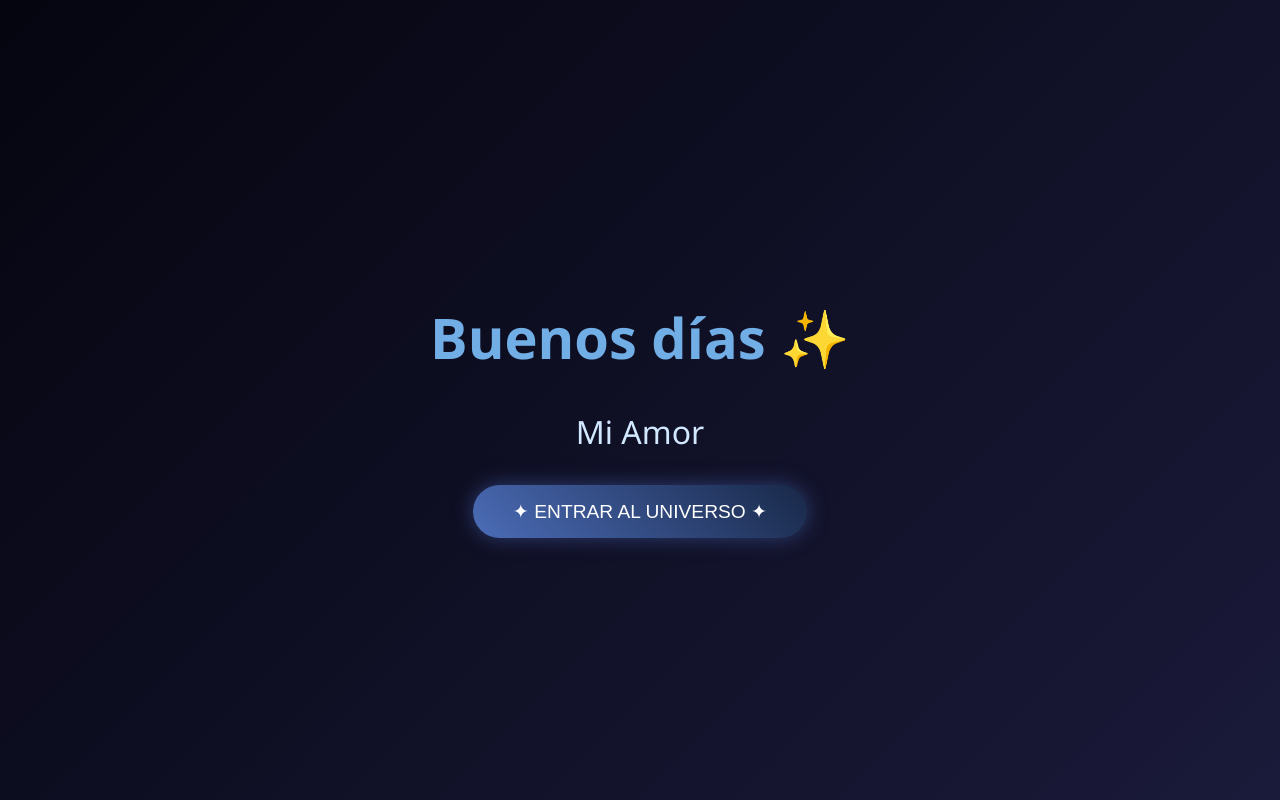
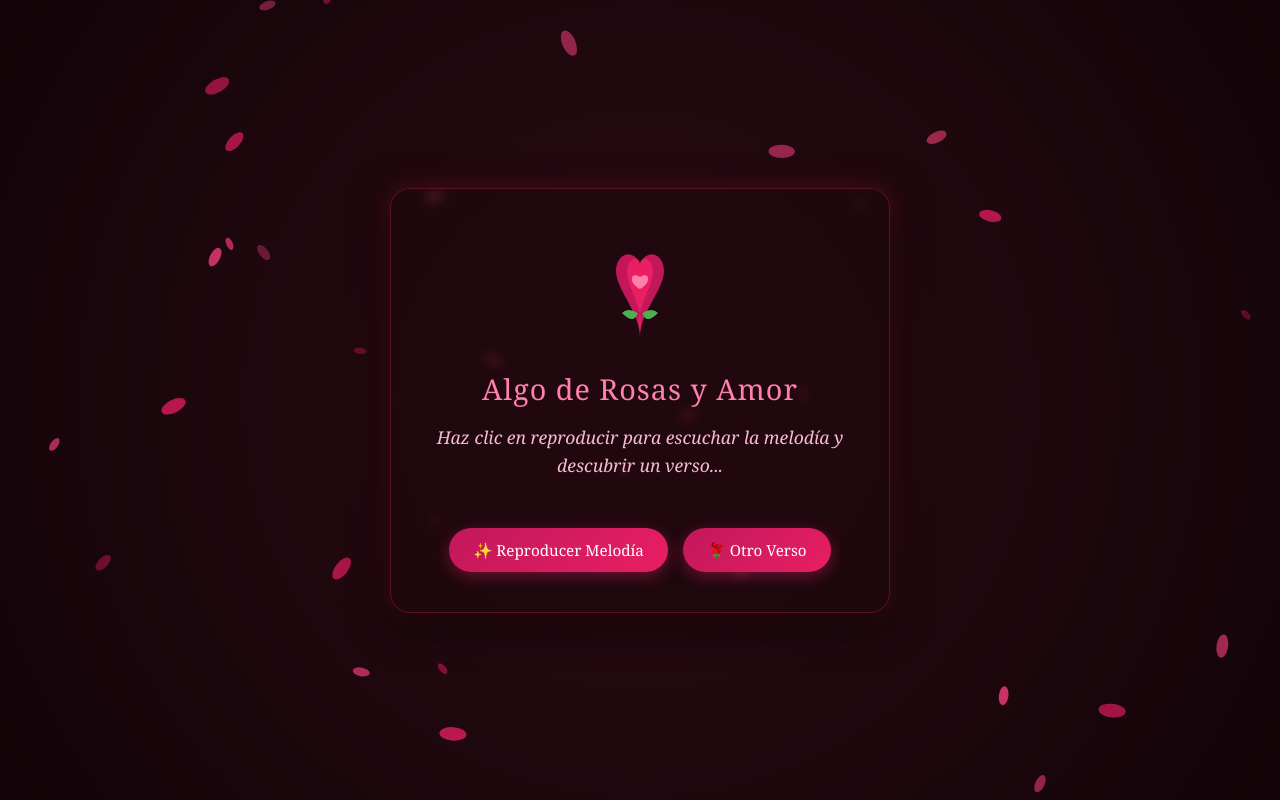
Before and after one commit to Abel23JR/Media-Louncher, a plain HTML site: page index.html in a window 1280 px wide. Drawn offline with nearby package versions, Linux system fonts and the light colour scheme.

Commit message:
Update index.html

```diff
--- a/index.html
+++ b/index.html
@@ -3,157 +3,272 @@
 <head>
     <meta charset="UTF-8">
     <meta name="viewport" content="width=device-width, initial-scale=1.0">
-    <title>Mi Universo para Ti</title>
+    <title>Algo de Rosas y Amor</title>
     <style>
-        body, html { margin: 0; padding: 0; width: 100%; height: 100%; overflow: hidden; background-color: #000; font-family: 'Segoe UI', Tahoma, Geneva, Verdana, sans-serif; }
-
-        #landing {
-            position: absolute; top: 0; left: 0; width: 100%; height: 100%;
-            display: flex; flex-direction: column; justify-content: center; align-items: center;
-            background: linear-gradient(135deg, #050510 0%, #1a1a3a 100%);
-            z-index: 100; color: white; text-align: center; transition: opacity 1s ease-out;
+        * {
+            margin: 0;
+            padding: 0;
+            box-sizing: border-box;
         }
 
-        h1 { font-size: 3.5rem; color: #72aee6; margin-bottom: 0.5rem; }
-        h2 { font-size: 2rem; font-weight: 300; margin-bottom: 2rem; color: #d1e8ff; }
-
-        #btn-entrar {
-            background: linear-gradient(45deg, #4b6cb7 0%, #182848 100%);
-            border: none; padding: 15px 40px; font-size: 1.2rem; color: white;
-            border-radius: 30px; cursor: pointer; box-shadow: 0 0 20px rgba(75, 108, 183, 0.5);
-            transition: transform 0.3s, box-shadow 0.3s; text-transform: uppercase;
+        body {
+            background: radial-gradient(circle at center, #2c0b14 0%, #120408 100%);
+            color: #fce4ec;
+            font-family: 'Georgia', serif;
+            min-height: 100vh;
+            display: flex;
+            justify-content: center;
+            align-items: center;
+            overflow: hidden;
+            position: relative;
         }
 
-        #btn-entrar:hover { transform: scale(1.05); box-shadow: 0 0 30px rgba(75, 108, 183, 0.8); }
+        canvas {
+            position: absolute;
+            top: 0;
+            left: 0;
+            width: 100%;
+            height: 100%;
+            pointer-events: none;
+            z-index: 1;
+        }
 
-        /* Contenedor 3D oculto por defecto */
-        #canvas-container { position: absolute; top: 0; left: 0; width: 100%; height: 100%; z-index: 1; opacity: 0; transition: opacity 1.5s ease-in; }
+        .container {
+            position: relative;
+            z-index: 2;
+            text-align: center;
+            background: rgba(30, 8, 14, 0.75);
+            padding: 40px;
+            border-radius: 20px;
+            box-shadow: 0 10px 40px rgba(0, 0, 0, 0.8), 0 0 25px rgba(229, 57, 53, 0.3);
+            border: 1px solid rgba(233, 30, 99, 0.3);
+            max-width: 500px;
+            width: 90%;
+            backdrop-filter: blur(5px);
+        }
 
-        .foto-flotante, .frase-flotante { opacity: 0; transition: opacity 2s ease-in; pointer-events: none; }
-        .foto-flotante { position: absolute; width: 180px; border-radius: 10px; border: 2px solid rgba(255, 255, 255, 0.5); z-index: 10; box-shadow: 0 0 20px rgba(255, 255, 255, 0.2); }
-        .frase-flotante { position: absolute; color: rgba(255, 255, 255, 0.8); font-size: 1.2rem; text-shadow: 0 0 10px rgba(255, 255, 255, 0.5); z-index: 5; text-align: center; max-width: 300px;}
+        .rose-container {
+            width: 120px;
+            height: 120px;
+            margin: 0 auto 20px auto;
+            transition: transform 0.5s ease;
+        }
 
-        /* NUEVO: Animación CSS altamente optimizada en lugar de JavaScript */
-        @keyframes flotar {
-            0% { transform: translateY(0px); }
-            50% { transform: translateY(-15px); }
-            100% { transform: translateY(0px); }
+        .rose-container.active {
+            transform: scale(1.1);
+            filter: drop-shadow(0 0 15px rgba(255, 64, 129, 0.8));
         }
-        .flotando-anim {
-            animation: flotar 4s infinite ease-in-out;
+
+        h1 {
+            font-size: 1.8rem;
+            margin-bottom: 15px;
+            color: #ff80ab;
+            font-weight: normal;
+            letter-spacing: 1px;
+        }
+
+        .poem-box {
+            font-style: italic;
+            font-size: 1.1rem;
+            line-height: 1.6;
+            min-height: 80px;
+            margin-bottom: 25px;
+            color: #f8bbd0;
+            transition: opacity 0.5s ease;
+        }
+
+        .btn-group {
+            display: flex;
+            gap: 15px;
+            justify-content: center;
+        }
+
+        button {
+            background: linear-gradient(135deg, #c2185b, #e91e63);
+            color: white;
+            border: none;
+            padding: 12px 24px;
+            border-radius: 30px;
+            font-size: 0.95rem;
+            cursor: pointer;
+            box-shadow: 0 4px 15px rgba(233, 30, 99, 0.4);
+            transition: all 0.3s ease;
+            font-family: 'Georgia', serif;
+        }
+
+        button:hover {
+            background: linear-gradient(135deg, #d81b60, #f06292);
+            transform: translateY(-2px);
+            box-shadow: 0 6px 20px rgba(233, 30, 99, 0.6);
+        }
+
+        button:active {
+            transform: translateY(0);
         }
     </style>
-    <script src="https://cdnjs.cloudflare.com/ajax/libs/three.js/r128/three.min.js"></script>
 </head>
 <body>
 
-    <audio id="musica" loop preload="auto">
-        <source src="https://res.cloudinary.com/dvm2v0zvr/video/upload/v1781928617/Mi_vida_sin_ti_-_Jes%C3%BAs_Adrian_romero_-_C_Cmusicafull_128k_dfonnp.mp3" type="audio/mpeg">
-    </audio>
+    <!-- Canvas para la lluvia de pétalos -->
+    <canvas id="petalsCanvas"></canvas>
 
-    <div id="landing">
-        <h1>Buenos días ✨</h1>
-        <h2>Mi Amor</h2>
-        <button id="btn-entrar">✦ Entrar al Universo ✦</button>
+    <div class="container">
+        <!-- Rosa SVG Interactiva -->
+        <div class="rose-container" id="roseIcon">
+            <svg viewBox="0 0 100 100" width="100%" height="100%">
+                <path d="M50 90 C 50 70, 30 50, 30 35 C 30 20, 45 15, 50 30 C 55 15, 70 20, 70 35 C 70 50, 50 70, 50 90 Z" fill="#c2185b" />
+                <path d="M50 85 C 45 65, 65 45, 60 30 C 55 20, 48 25, 50 35 C 52 25, 45 20, 40 30 C 35 45, 55 65, 50 85 Z" fill="#e91e63" />
+                <path d="M50 40 C 42 35, 40 45, 50 50 C 60 45, 58 35, 50 40 Z" fill="#ff80ab" />
+                <path d="M48 70 Q 40 65, 35 70 Q 45 80, 48 70 Z" fill="#4caf50" />
+                <path d="M52 70 Q 60 65, 65 70 Q 55 80, 52 70 Z" fill="#4caf50" />
+            </svg>
+        </div>
+
+        <h1>Algo de Rosas y Amor</h1>
+
+        <div class="poem-box" id="poemText">
+            Haz clic en reproducir para escuchar la melodía y descubrir un verso...
+        </div>
+
+        <div class="btn-group">
+            <button id="playBtn">✨ Reproducer Melodía</button>
+            <button id="nextBtn">🌹 Otro Verso</button>
+        </div>
     </div>
 
-    <div id="canvas-container"></div>
+    <script>
+        // --- 1. LLUVIA DE PÉTALOS (CANVAS) ---
+        const canvas = document.getElementById('petalsCanvas');
+        const ctx = canvas.getContext('2d');
 
-    <img src="https://res.cloudinary.com/dvm2v0zvr/image/upload/v1775524344/xrrsqwzwxet2bqpey8mh.jpg" class="foto-flotante flotando-anim" style="top: 15%; left: 10%; animation-delay: 0s;" loading="lazy">
-    <img src="https://res.cloudinary.com/dvm2v0zvr/image/upload/v1771000212/lu0vh9dirievwosl19sx.jpg" class="foto-flotante flotando-anim" style="bottom: 20%; right: 15%; animation-delay: 1s;" loading="lazy">
-    <img src="https://res.cloudinary.com/dvm2v0zvr/image/upload/v1771012672/zohlnjlunxeafhnzdinx.jpg" class="foto-flotante flotando-anim" style="top: 20%; right: 10%; animation-delay: 0.5s;" loading="lazy">
-    <img src="https://res.cloudinary.com/dvm2v0zvr/image/upload/v1772531768/jg9mt5nc4h6hkeweofsd.jpg" class="foto-flotante flotando-anim" style="bottom: 15%; left: 15%; animation-delay: 1.5s;" loading="lazy">
+        function resizeCanvas() {
+            canvas.width = window.innerWidth;
+            canvas.height = window.innerHeight;
+        }
+        window.addEventListener('resize', resizeCanvas);
+        resizeCanvas();
 
-    <div class="frase-flotante flotando-anim" style="top: 10%; left: 40%; animation-delay: 0.2s;">Te amo no solo por lo que eres, sino por lo que soy cuando estoy contigo.</div>
-    <div class="frase-flotante flotando-anim" style="top: 30%; left: 5%; animation-delay: 0.8s;">Desde que llegaste a mi vida, todo tiene más sentido.</div>
-    <div class="frase-flotante flotando-anim" style="top: 50%; right: 5%; animation-delay: 1.2s;">Te amo con la fuerza de mil estrellas y, aun así, siento que es poco.</div>
-    <div class="frase-flotante flotando-anim" style="top: 70%; left: 10%; animation-delay: 0.4s;">En tus ojos encuentro mi paz; y, en tu sonrisa, mi razón de ser.</div>
-    <div class="frase-flotante flotando-anim" style="top: 90%; left: 40%; animation-delay: 1.6s;">No necesito promesas, solo tu amor sincero cada día.</div>
-    <div class="frase-flotante flotando-anim" style="top: 5%; right: 10%; animation-delay: 0.3s;">El amor verdadero no se busca, se encuentra cuando menos lo esperas.</div>
-    <div class="frase-flotante flotando-anim" style="top: 40%; left: 40%; animation-delay: 0.9s;">Tú eres mi refugio, mi sonrisa en los días grises.</div>
-    <div class="frase-flotante flotando-anim" style="top: 60%; right: 10%; animation-delay: 1.1s;">Mi amor por ti crece con cada latido de mi corazón.</div>
-    <div class="frase-flotante flotando-anim" style="top: 80%; left: 30%; animation-delay: 0.6s;">No puedo pedir nada más, porque tenerte a ti ya es todo lo que necesito.</div>
-    <div class="frase-flotante flotando-anim" style="top: 20%; left: 40%; animation-delay: 1.4s;">Cada vez que pienso en ti, me doy cuenta de que eres mi todo.</div>
+        const petals = [];
+        const numPetals = 35;
 
-    <script>
-        const btnEntrar = document.getElementById('btn-entrar');
-        const musica = document.getElementById('musica');
-        const container = document.getElementById('canvas-container');
-
-        let scene, camera, renderer, stars, heart;
-        let animacionCorriendo = false;
-
-        // 1. PRE-CARGA 3D: Se construye el universo silenciosamente mientras el usuario lee "Buenos días"
-        function prepararUniverso3D() {
-            scene = new THREE.Scene();
-            camera = new THREE.PerspectiveCamera(75, window.innerWidth / window.innerHeight, 0.1, 1000);
-            renderer = new THREE.WebGLRenderer({ antialias: true, alpha: true });
-            renderer.setSize(window.innerWidth, window.innerHeight);
-            container.appendChild(renderer.domElement);
-
-            const starGeo = new THREE.BufferGeometry();
-            const pos = new Float32Array(3000 * 3);
-            for(let i=0; i<9000; i++) pos[i] = (Math.random() - 0.5) * 400;
-            starGeo.setAttribute('position', new THREE.BufferAttribute(pos, 3));
-            stars = new THREE.Points(starGeo, new THREE.PointsMaterial({color: 0xffffff, size: 0.5}));
-            scene.add(stars);
-
-            const heartGeo = new THREE.BufferGeometry();
-            const hPos = new Float32Array(1500 * 3);
-            for (let i = 0; i < 1500; i++) {
-                const t = Math.random() * Math.PI * 2;
-                hPos[i*3] = (16 * Math.pow(Math.sin(t), 3)) * 1.5;
-                hPos[i*3+1] = (13 * Math.cos(t) - 5 * Math.cos(2*t) - 2 * Math.cos(3*t) - Math.cos(4*t)) * 1.5;
+        class Petal {
+            constructor() {
+                this.reset();
             }
-            heartGeo.setAttribute('position', new THREE.BufferAttribute(hPos, 3));
-            heart = new THREE.Points(heartGeo, new THREE.PointsMaterial({color: 0x99ccff, size: 1.2, blending: THREE.AdditiveBlending}));
-            scene.add(heart);
-
-            camera.position.z = 60;
+            reset() {
+                this.x = Math.random() * canvas.width;
+                this.y = -20;
+                this.size = Math.random() * 8 + 6;
+                this.speedY = Math.random() * 1.5 + 0.8;
+                this.speedX = Math.random() * 1 - 0.5;
+                this.angle = Math.random() * 360;
+                this.spin = Math.random() * 0.02 - 0.01;
+                this.opacity = Math.random() * 0.5 + 0.3;
+                this.color = Math.random() > 0.5 ? '#e91e63' : '#ff4081';
+            }
+            update() {
+                this.y += this.speedY;
+                this.x += this.speedX + Math.sin(this.y * 0.02) * 0.5;
+                this.angle += this.spin;
+                if (this.y > canvas.height + 20) {
+                    this.reset();
+                }
+            }
+            draw() {
+                ctx.save();
+                ctx.translate(this.x, this.y);
+                ctx.rotate(this.angle);
+                ctx.fillStyle = this.color;
+                ctx.globalAlpha = this.opacity;
+                ctx.beginPath();
+                ctx.ellipse(0, 0, this.size, this.size / 2, 0, 0, Math.PI * 2);
+                ctx.fill();
+                ctx.restore();
+            }
         }
 
-        // Ejecutar preparación al cargar la página
-        prepararUniverso3D();
-
-        function animar3D() {
-            if (!animacionCorriendo) return;
-            requestAnimationFrame(animar3D);
-            stars.rotation.y += 0.0005;
-            heart.rotation.y += 0.005;
-            renderer.render(scene, camera);
+        for (let i = 0; i < numPetals; i++) {
+            petals.push(new Petal());
+            petals[i].y = Math.random() * canvas.height; // Distribuidos al inicio
         }
 
-        // 2. EL CLIC AHORA ES LIGERO
-        btnEntrar.addEventListener('click', () => {
-            // Reproducir música (operación ligera porque ya está precargada)
-            musica.play().catch(e => console.log("Audio esperando interacción"));
+        function animatePetals() {
+            ctx.clearRect(0, 0, canvas.width, canvas.height);
+            petals.forEach(p => {
+                p.update();
+                p.draw();
+            });
+            requestAnimationFrame(animatePetals);
+        }
+        animatePetals();
 
-            // Iniciar desvanecimiento del menú
-            const landing = document.getElementById('landing');
-            landing.style.opacity = '0';
+        // --- 2. VERSOS POÉTICOS ---
+        const poemas = [
+            "Entre pétalos de carmesí y susurros de calma, cada latido encuentra su refugio constante.",
+            "Hay rosas que florecen sin prisa, recordando que la paciencia es la forma más pura de cuidar.",
+            "Ser el norte y la quietud cuando el mundo entero decide hacer ruido.",
+            "Un jardín secreto sembrado de pequeños momentos, miradas y certezas.",
+            "El tiempo se detiene suavemente cuando el alma descansa en buena compañía."
+        ];
 
-            // Retrasar el inicio del 3D unos milisegundos para que la pantalla no se congele durante el clic
+        let currentPoemIndex = 0;
+        const poemTextEl = document.getElementById('poemText');
+        const nextBtn = document.getElementById('nextBtn');
+
+        nextBtn.addEventListener('click', () => {
+            poemTextEl.style.opacity = 0;
             setTimeout(() => {
-                landing.style.display = 'none';
-                container.style.opacity = '1';
-                animacionCorriendo = true;
-                animar3D(); // Arranca el movimiento de las estrellas
-            }, 800);
-
-            // Mostrar fotos y frases de forma secuencial y limpia
-            document.querySelectorAll('.foto-flotante, .frase-flotante').forEach((el, i) => {
-                setTimeout(() => {
-                    el.style.opacity = '0.8';
-                }, 1200 + (i * 400));
-            });
+                currentPoemIndex = (currentPoemIndex + 1) % poemas.length;
+                poemTextEl.textContent = poemas[currentPoemIndex];
+                poemTextEl.style.opacity = 1;
+            }, 300);
         });
 
-        // Asegurar que el 3D no se deforme si se gira el celular o se cambia tamaño de ventana
-        window.addEventListener('resize', () => {
-            camera.aspect = window.innerWidth / window.innerHeight;
-            camera.updateProjectionMatrix();
-            renderer.setSize(window.innerWidth, window.innerHeight);
-        });
+        // --- 3. AUDIO SINTÉTICO (WEB AUDIO API) ---
+        const playBtn = document.getElementById('playBtn');
+        const roseIcon = document.getElementById('roseIcon');
+        let audioCtx = null;
+
+        function playMelody() {
+            if (!audioCtx) {
+                audioCtx = new (window.AudioContext || window.webkitAudioContext)();
+            }
+
+            if (audioCtx.state === 'suspended') {
+                audioCtx.resume();
+            }
+
+            roseIcon.classList.add('active');
+            setTimeout(() => roseIcon.classList.remove('active'), 2500);
+
+            // Notas relajantes estilo caja de música (Frecuencias en Hz)
+            const notes = [329.63, 392.00, 440.00, 493.88, 587.33, 659.25];
+            const now = audioCtx.currentTime;
+
+            notes.forEach((freq, index) => {
+                const osc = audioCtx.createOscillator();
+                const gain = audioCtx.createGain();
+
+                osc.type = 'sine';
+                osc.frequency.setValueAtTime(freq, now + index * 0.4);
+
+                // Envolvente suave (Fade in / Fade out)
+                gain.gain.setValueAtTime(0, now + index * 0.4);
+                gain.gain.linearRampToValueAtTime(0.15, now + index * 0.4 + 0.1);
+                gain.gain.exponentialRampToValueAtTime(0.0001, now + index * 0.4 + 1.2);
+
+                osc.connect(gain);
+                gain.connect(audioCtx.destination);
+
+                osc.start(now + index * 0.4);
+                osc.stop(now + index * 0.4 + 1.5);
+            });
+
+            // Cambiar de verso automáticamente al reproducir
+            nextBtn.click();
+        }
+
+        playBtn.addEventListener('click', playMelody);
     </script>
 </body>
 </html>
```
